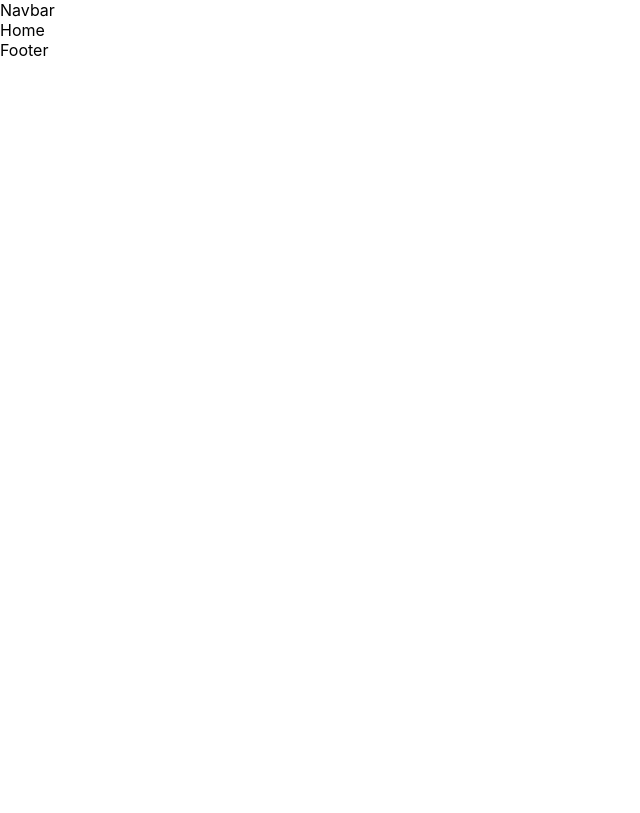
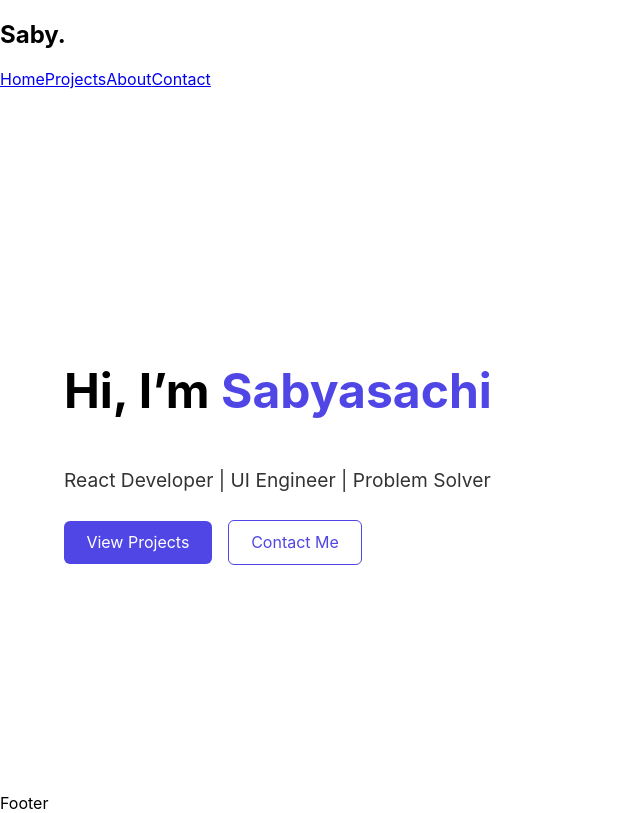
Before and after one commit to sabyasachirakshit/sr-portfolio, a React (Create React App) app: page / in a window 1280 px wide. Shown: the whole page, without its empty margins (0-640 px from the left). Built offline with nearby package versions, Linux system fonts and the light colour scheme.

Commit message:
added base

```diff
--- a/src/components/Common/Navbar.js
+++ b/src/components/Common/Navbar.js
@@ -1,7 +1,18 @@
-import React from 'react'
+import { Link } from "react-router-dom";
 
-export default function Navbar() {
+function Navbar() {
   return (
-    <div>Navbar</div>
-  )
+    <nav className="navbar">
+      <h2>Saby.</h2>
+
+      <div>
+        <Link to="/">Home</Link>
+        <Link to="/projects">Projects</Link>
+        <Link to="/about">About</Link>
+        <Link to="/contact">Contact</Link>
+      </div>
+    </nav>
+  );
 }
+
+export default Navbar;
--- a/src/components/Home/Hero.js
+++ b/src/components/Home/Hero.js
@@ -0,0 +1,27 @@
+import "../../styles/Home/home.css";
+
+function Hero() {
+  return (
+    <div className="hero">
+      <h1>
+        Hi, I’m <span>Sabyasachi</span>
+      </h1>
+
+      <p>
+        React Developer | UI Engineer | Problem Solver
+      </p>
+
+      <div className="hero-buttons">
+        <a href="/projects" className="btn primary">
+          View Projects
+        </a>
+
+        <a href="/contact" className="btn secondary">
+          Contact Me
+        </a>
+      </div>
+    </div>
+  );
+}
+
+export default Hero;
--- a/src/containers/Home.js
+++ b/src/containers/Home.js
@@ -1,7 +1,21 @@
-import React from 'react'
+import Hero from "../components/Home/Hero";
 
 export default function Home() {
   return (
-    <div>Home</div>
+    <div>
+      <Hero />
+    </div>
   )
 }
+
+
+// function Home() {
+//   return (
+//     <main>
+//       <Hero />
+//       <AboutPreview />
+//     </main>
+//   );
+// }
+
+// export default Home;
--- a/src/styles/Home/home.css
+++ b/src/styles/Home/home.css
@@ -0,0 +1,42 @@
+.hero {
+  min-height: 80vh;
+  display: flex;
+  flex-direction: column;
+  justify-content: center;
+  padding: 2rem 4rem;
+}
+
+.hero h1 {
+  font-size: 3rem;
+}
+
+.hero h1 span {
+  color: #4f46e5;
+}
+
+.hero p {
+  margin: 1rem 0;
+  font-size: 1.2rem;
+  opacity: 0.8;
+}
+
+.hero-buttons {
+  margin-top: 1.5rem;
+}
+
+.btn {
+  padding: 0.7rem 1.4rem;
+  border-radius: 6px;
+  margin-right: 1rem;
+  text-decoration: none;
+}
+
+.primary {
+  background: #4f46e5;
+  color: white;
+}
+
+.secondary {
+  border: 1px solid #4f46e5;
+  color: #4f46e5;
+}
```
